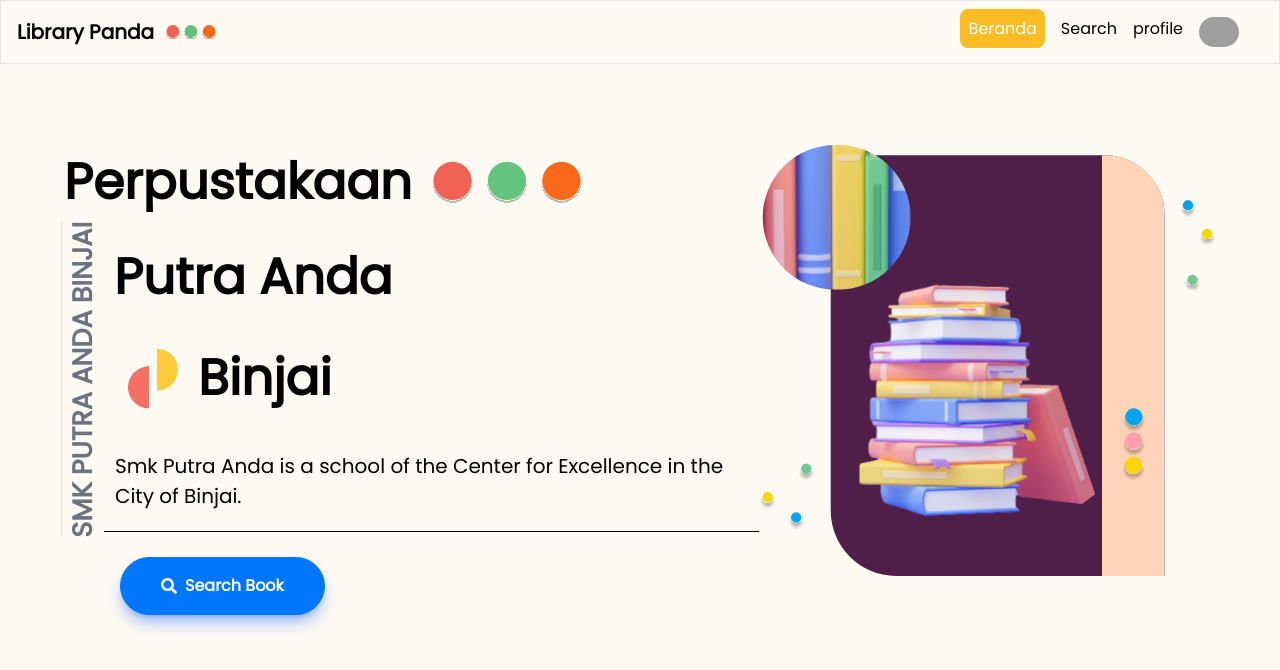
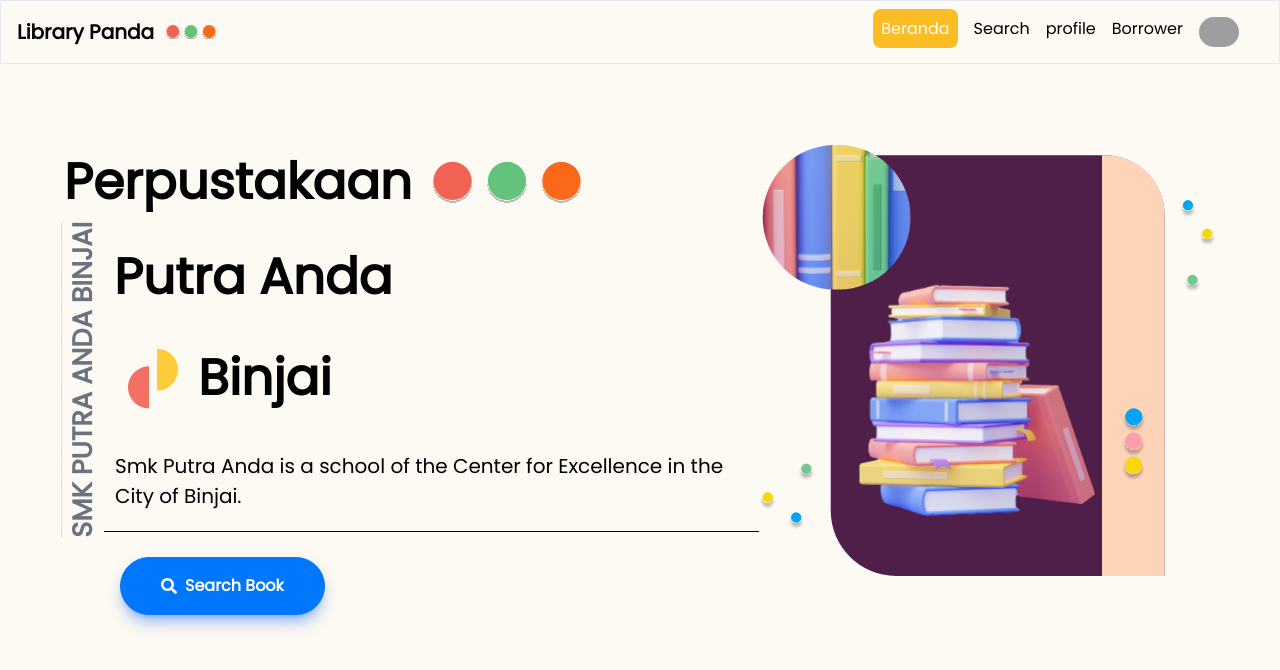
Before and after one commit to wonderkid-web/library-react, a React (Vite) app: page / in a window 1280 px wide. Shown: the top 670 px of the page. Built offline with nearby package versions, Linux system fonts and the light colour scheme; grey boxes are pictures that could not be loaded.

Commit message:
Adding feature borrowing on each book who want to borrow the book

```diff
--- a/src/App.tsx
+++ b/src/App.tsx
@@ -4,6 +4,7 @@ import Search from "./Components/Search";
 import SectionOne from "./Components/SectionOne"
 import RootLayout from "./Components/RootLayout";
 import Error from "./Components/Error";
+import Borrower, {getBorrower} from "./Components/Borrower";
 
 
 
@@ -27,6 +28,11 @@ function App() {
         {
           path: '/search',
           element: <Search />,
+        },
+        {
+          path: 'borrower',
+          element: <Borrower />,
+          loader: getBorrower
         }
       ]
     }
--- a/src/Components/BookProfile.tsx
+++ b/src/Components/BookProfile.tsx
@@ -1,7 +1,6 @@
 import { useLoaderData } from "react-router-dom";
 import { BookType } from "./RootLayout";
 import { QRCodeSVG } from 'qrcode.react';
-import Background from "/public/sssurf.svg"
 
 export const getBookById = async ({ params }: any) => {
   const raw = await fetch(`https://www.dbooks.org/api/book/${params.id}`)
@@ -9,7 +8,22 @@ export const getBookById = async ({ params }: any) => {
   return data
 }
 
+
 const BookProfile = () => {
+
+  const borrowingBook = async (idBook:string, borrower:string) => {
+    await fetch('http://localhost:3000/borrowing', {
+      method: 'POST',
+      headers: {
+        'Content-Type': 'Application/Json'
+      },
+      body: JSON.stringify({
+        idBook,
+        borrower
+      })
+    });
+    console.log('data tertambah')
+  }
 
   const book = useLoaderData() as BookType
 
@@ -62,8 +76,8 @@ const BookProfile = () => {
                     <button className="btn join-item btn-warning font-bold">
                       <a href={book.download}>Download</a>
                     </button>
-                    <button className="btn join-item btn-warning font-bold">
-                      <a href={`profile/${book.id}`}>Borrow</a>
+                    <button className="btn join-item btn-warning font-bold" onClick={()=>borrowingBook(book.id, "wonder")}>
+                      Borrow
                     </button>
                   </div>
                   <QRCodeSVG className="shadow-md" value={`http://localhost:5173/profile/${book.id}`} size={150} />
--- /dev/null
+++ b/src/Components/Borrower.tsx
@@ -0,0 +1,36 @@
+import { useLoaderData } from "react-router-dom"
+import { BorrowerType } from "./RootLayout"
+
+export const getBorrower = async () => {
+    const raw = await fetch('http://localhost:3000/book')
+    const data = await raw.json()
+    return data.details
+}
+
+const Borrower = () => {
+
+    const borrower = useLoaderData() as BorrowerType
+
+    return (
+        <div className="">
+            <ul className="list-disc">
+                {
+                    borrower.map((data: BorrowerType) => {
+                        return (
+                            <>
+                                <li>ID: {data.id}</li>
+                                <li>ID: {data.idBook}</li>
+                                <li>ID: {data.borrower}</li>
+                                <li>ID: {data.created_at}</li>
+                                <li>ID: {data.updated_at}</li>
+                                <hr />
+                            </>
+                        )
+                    })
+                }
+            </ul>
+        </div>
+    )
+}
+
+export default Borrower
--- a/src/Components/Navbar.tsx
+++ b/src/Components/Navbar.tsx
@@ -52,6 +52,17 @@ const Navbar = () => {
               >profile</NavLink>
             </li>
             <li>
+              <NavLink to={`/borrower`}
+                className={({ isActive, isPending }) =>
+                  isActive
+                    ? "bg-warning rounded-full p-2 text-white"
+                    : isPending
+                      ? "pending"
+                      : ""
+                }
+              >Borrower</NavLink>
+            </li>
+            <li>
               <img className="rounded-full" src="https://images7.alphacoders.com/500/500493.jpg" width={40} />
             </li>
           </ul>
--- a/src/Components/Search.tsx
+++ b/src/Components/Search.tsx
@@ -67,9 +67,9 @@ const Search = () => {
                                     </thead>
                                     <tbody>
                                         {
-                                            books && books.filter(book => {
+                                            books && books.filter((book:BookType) => {
                                                 return search.toLocaleLowerCase() === '' ? book : book.title.toLowerCase().includes(search.toLocaleLowerCase())
-                                            }).map(book => {
+                                            }).map((book:BookType) => {
                                                 return (
                                                     <tr key={book.id} className="border border-slate-400">
                                                         <td>
```
Also changed, not shown: src/Components/RootLayout.tsx (+8 -0 lines).
